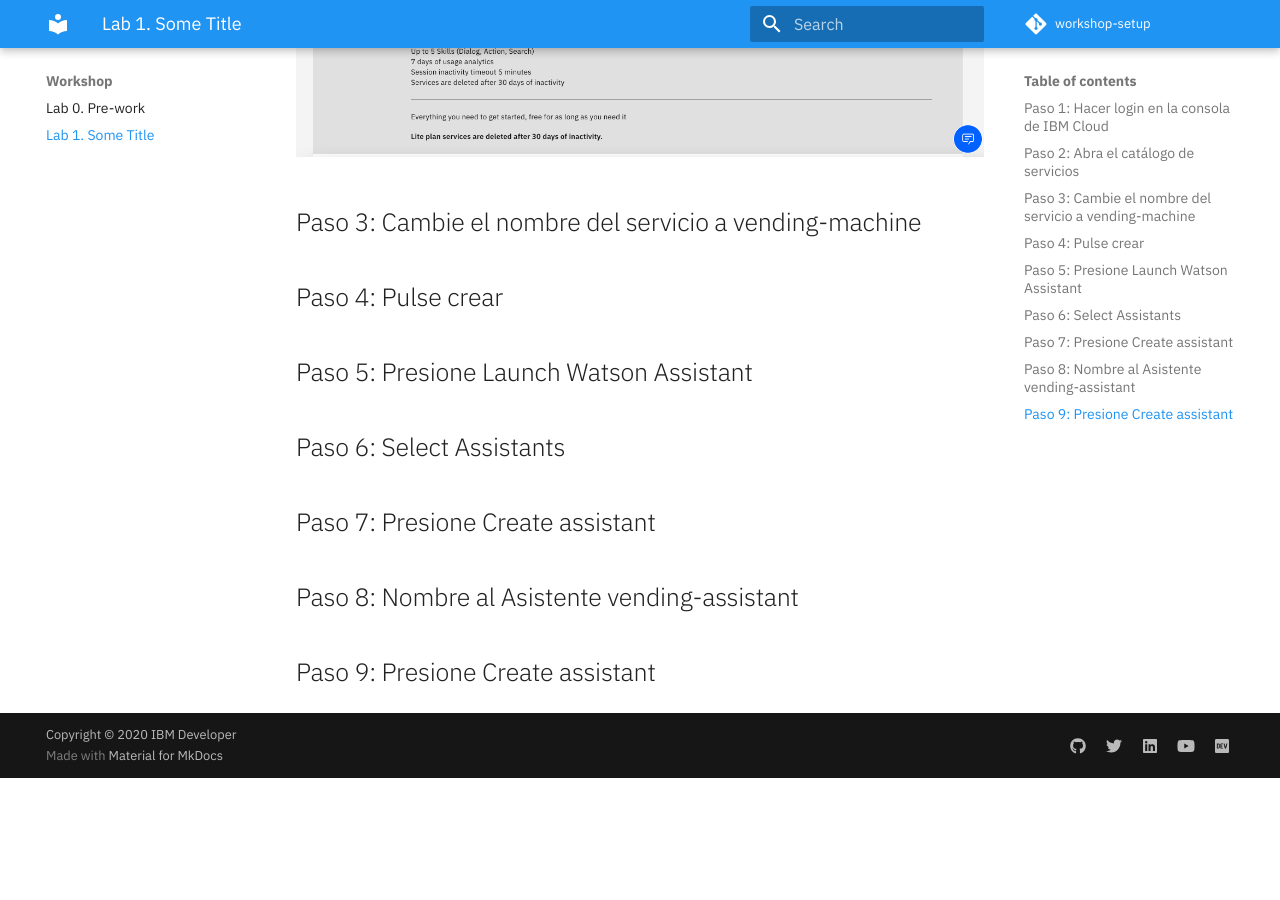
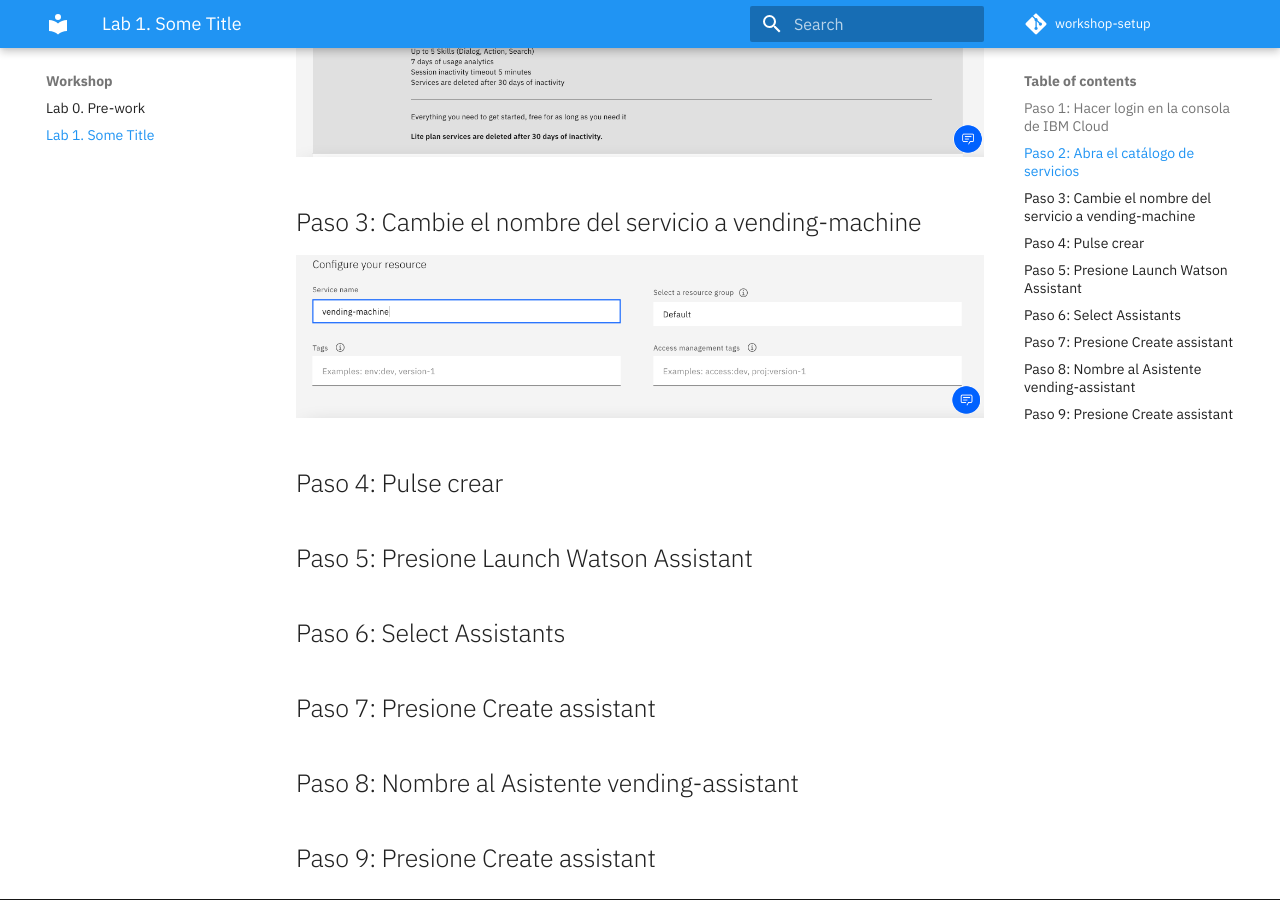
Before and after one commit to IBM/maquina-vending, an MkDocs documentation site: the page built from docs/lab-1/README.md, in a window 1280 px wide and 900 px high, scrolled down 1207 px. Built offline with MkDocs 1.6.1 and Material for MkDocs 9.7.7, drawn with Linux system fonts in a browser that asks for light colours; comment, search, counter and statistics services are not loaded; before the commit the page ends 1985 px from its top, so only the background shows below that.

Commit message:
Commit prueba

```diff
--- a/docs/lab-1/README.md
+++ b/docs/lab-1/README.md
@@ -26,14 +26,26 @@ Una vez dentro selecione la opción Lite como se muestra en la siguiente figura:
 
 ## Paso 3: Cambie el nombre del servicio a vending-machine
 
+![NameWatson](../images/nombreWatson.png)
+
 ## Paso 4: Pulse crear
+
+
 
 ## Paso 5: Presione Launch Watson Assistant
 
+
+
 ## Paso 6: Select Assistants
+
+
 
 ## Paso 7: Presione Create assistant
 
+
+
 ## Paso 8: Nombre al Asistente vending-assistant
 
+
+
 ## Paso 9: Presione Create assistant
```
Also changed, not shown: docs/images/nombreWatson.png (added).
